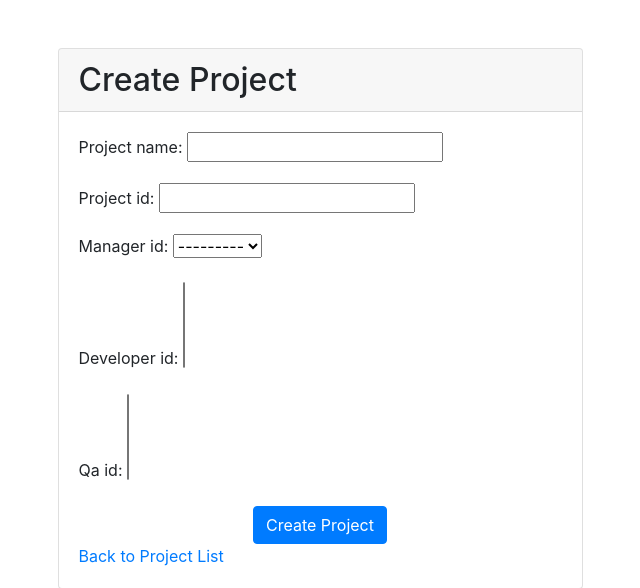
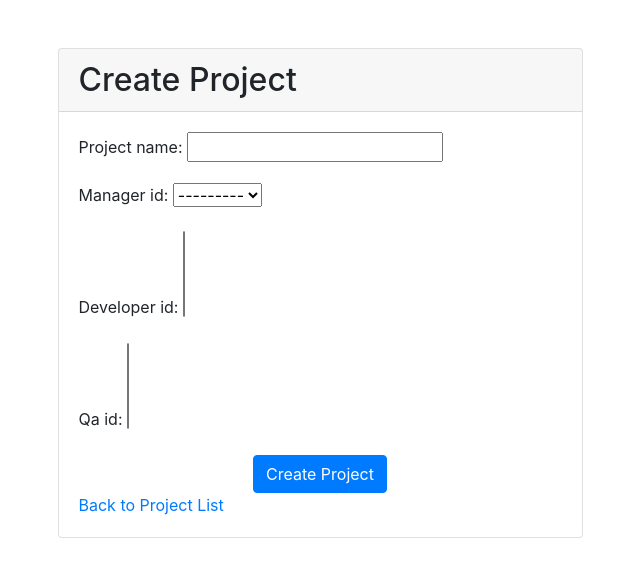
Before and after one commit to ZainabKhalid21/Bugzilla-App, a Django app: page /create_project/ in a window 1280 px wide. Shown: the part 56-644 px from the top of the page, without its empty margins (320-960 px from the left). Run offline with Django 3.2, Linux system fonts and the light colour scheme; some libraries are stand-ins or nearby versions.

Commit message:
Made chnages in create_project

```diff
--- a/bugzilla/manager/forms.py
+++ b/bugzilla/manager/forms.py
@@ -17,7 +17,7 @@
 
     class Meta:
         model = Project
-        fields = ['project_name', 'project_id', 'manager_id', 'developer_id', 'qa_id']
+        fields = ['project_name','manager_id', 'developer_id', 'qa_id']
 
 class AddQAForm(forms.Form):
     qa = forms.ModelChoiceField(queryset=User.objects.filter(user_type='q'), label='Select QA')
--- a/bugzilla/manager/models.py
+++ b/bugzilla/manager/models.py
@@ -3,7 +3,6 @@
 
 class Project(models.Model):
     project_name = models.CharField(max_length=100)
-    project_id = models.IntegerField(unique=True)
     manager_id=models.ForeignKey(User, on_delete=models.CASCADE , related_name='bug_manager')
     developer_id=models.ManyToManyField(User ,  related_name='bug_developer')
     qa_id=models.ManyToManyField(User , related_name='bug_qa')
--- a/bugzilla/manager/templates/project_detail.html
+++ b/bugzilla/manager/templates/project_detail.html
@@ -11,7 +11,7 @@
                     <h2 class="mb-0">{{ project.project_name }}</h2>
                 </div>
                 <div class="card-body">
-                    <p><strong>Project ID:</strong> {{ project.project_id }}</p>
+                    <p><strong>Project ID:</strong> {{ project.id }}</p>
                     <p><strong>Manager:</strong> {{ project.manager_id }}</p>
                     <p><strong>Developers:</strong>
                         {% for developer in project.developer_id.all %}
```
Also changed, not shown: bugzilla/manager/migrations/0002_remove_project_project_id.py (added).
